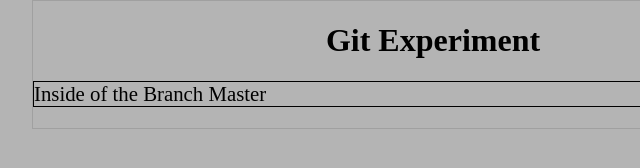
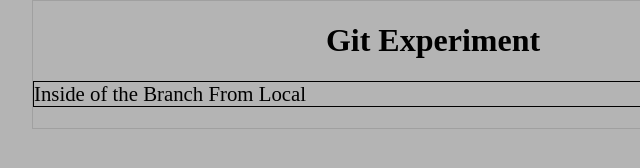
Before and after one commit to stealthylight/mon-site, a plain HTML site: page index.html in a window 1280 px wide. Shown: the full height of the page, 207-847 px from the left. Drawn offline with Linux system fonts and the light colour scheme.

Commit message:
from_local 1.01: Added

```diff
--- a/index.html
+++ b/index.html
@@ -11,7 +11,7 @@
         Git Experiment
     </h1>
     <p>
-        Inside of the Branch Master
+        Inside of the Branch From Local
     </p>
 </body>
 </html>
```
